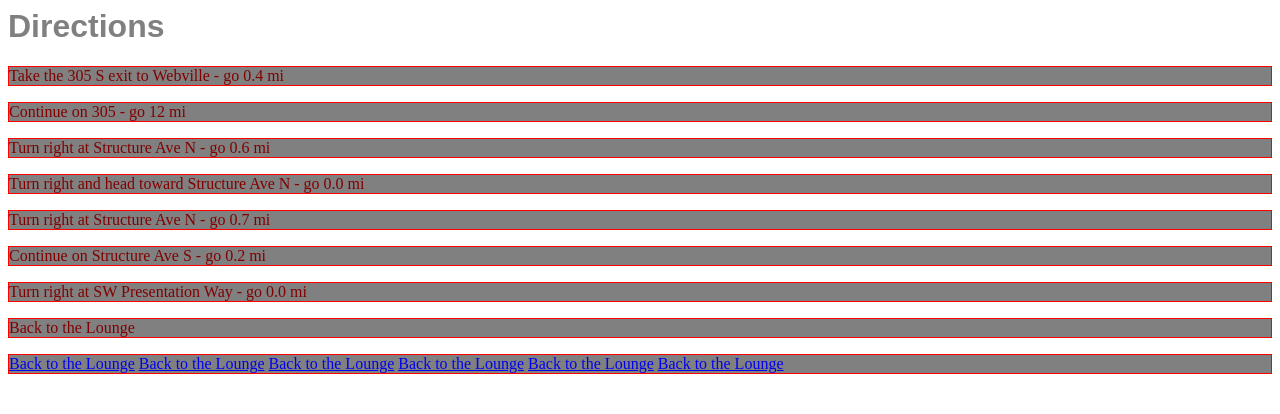
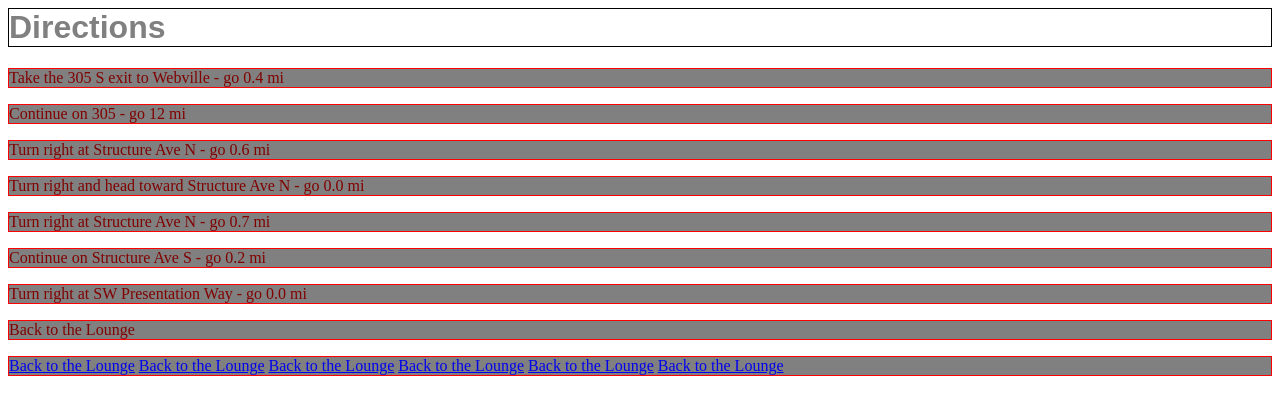
Before and after one commit to xiajingy/webCourse, a plain HTML site: page 11/directions.html in a window 1280 px wide. Drawn offline with Linux system fonts and the light colour scheme.

Commit message:
为网页新增css样式

```diff
--- a/11/directions.html
+++ b/11/directions.html
@@ -11,6 +11,14 @@
 }h1, h2 {
 	font-family: Arial;
 	color: grey;
+  border-bottom: 1px solid black;
+}
+h1 {
+	border: 1px solid black;
+}
+
+p {
+	color: maroon;
 }
 		</style>
   </head>
```
Also changed, not shown: 11/elixir.html (+7 -0 lines), 11/index.html (+14 -0 lines).
